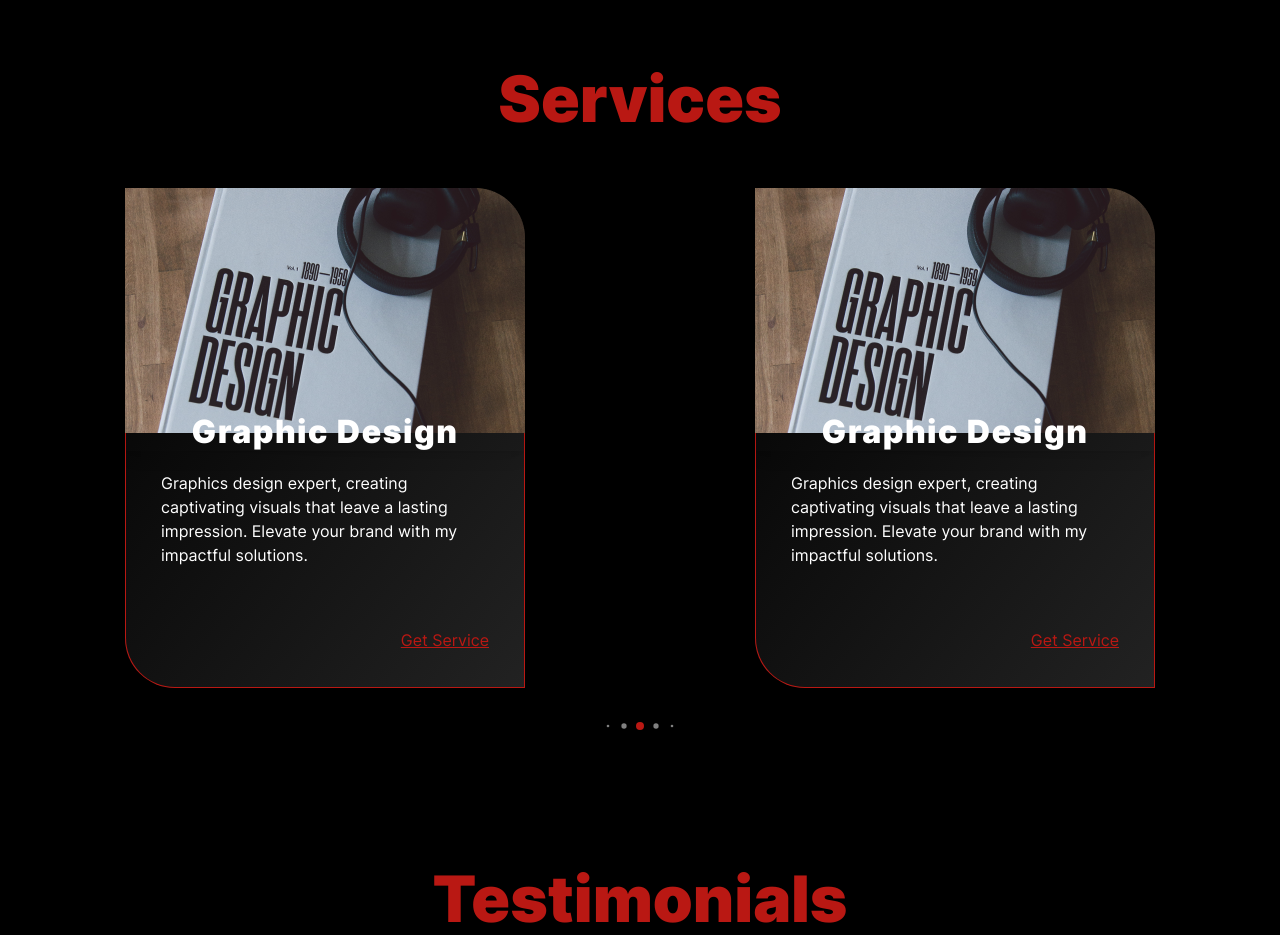
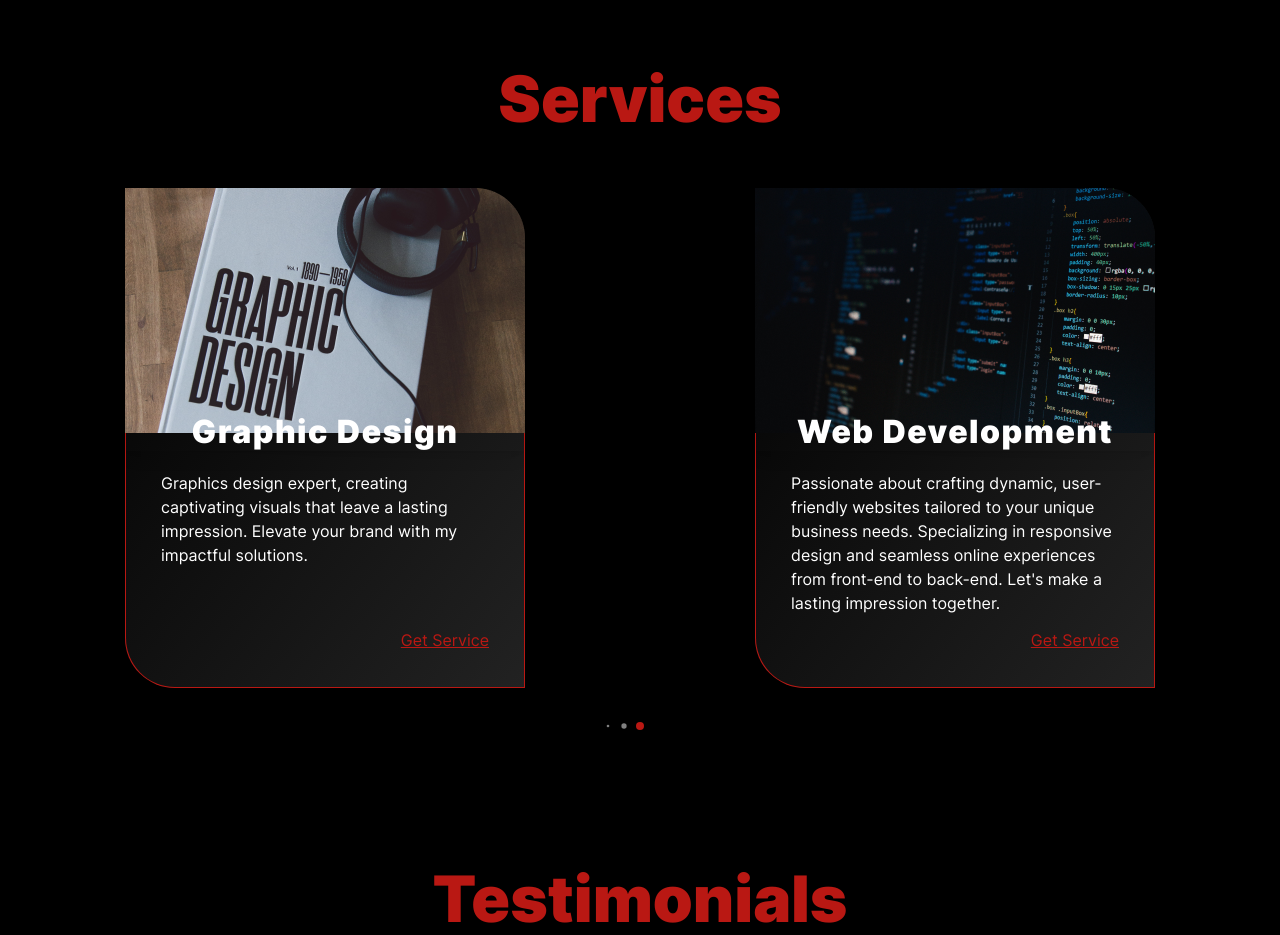
Before and after one commit to Babar78/my-portfolio, a React (Create React App) app: page / in a window 1280 px wide. Shown: the part 4060-4995 px from the top of the page. Built offline with nearby package versions, Linux system fonts and the light colour scheme; the HTML template or start-up script is replaced by a standard one.

Commit message:
Services Section Cards Updated

```diff
--- a/src/components/navbar/Navbar.jsx
+++ b/src/components/navbar/Navbar.jsx
@@ -131,7 +131,7 @@ function Navbar(props) {
                     to="dashboard"
                     spy={true}
                     smooth={true}
-                    offset={-100}
+                    offset={-50}
                     duration={800}
                     onClick={() => {
                       scrollToSection("dashboard");
@@ -147,7 +147,7 @@ function Navbar(props) {
                     to="aboutme"
                     spy={true}
                     smooth={true}
-                    offset={-100}
+                    offset={-50}
                     duration={800}
                     onClick={() => {
                       scrollToSection("aboutme");
@@ -164,7 +164,7 @@ function Navbar(props) {
                     to="skills"
                     spy={true}
                     smooth={true}
-                    offset={-100}
+                    offset={-50}
                     duration={800}
                     onClick={() => {
                       scrollToSection("skills");
@@ -180,7 +180,7 @@ function Navbar(props) {
                     to="workExperience"
                     spy={true}
                     smooth={true}
-                    offset={-100}
+                    offset={-50}
                     duration={800}
                     onClick={() => {
                       scrollToSection("workExperience");
@@ -199,7 +199,7 @@ function Navbar(props) {
                     to="projects"
                     spy={true}
                     smooth={true}
-                    offset={-100}
+                    offset={-50}
                     duration={800}
                     onClick={() => {
                       scrollToSection("projects");
@@ -216,7 +216,7 @@ function Navbar(props) {
                     to="services"
                     spy={true}
                     smooth={true}
-                    offset={-100}
+                    offset={-50}
                     duration={800}
                     onClick={() => {
                       scrollToSection("services");
@@ -233,7 +233,7 @@ function Navbar(props) {
                     to="testimonials"
                     spy={true}
                     smooth={true}
-                    offset={-100}
+                    offset={-50}
                     duration={800}
                     onClick={() => {
                       scrollToSection("testimonials");
@@ -251,7 +251,7 @@ function Navbar(props) {
                     to="contact"
                     spy={true}
                     smooth={true}
-                    offset={-100}
+                    offset={-50}
                     duration={800}
                     onClick={() => {
                       scrollToSection("contact");
@@ -274,7 +274,7 @@ function Navbar(props) {
                 to="dashboard"
                 spy={true}
                 smooth={true}
-                offset={-100}
+                offset={-50}
                 duration={800}
                 onClick={() => {
                   scrollToSection("dashboard");
@@ -290,7 +290,7 @@ function Navbar(props) {
                 to="aboutme"
                 spy={true}
                 smooth={true}
-                offset={-100}
+                offset={-50}
                 duration={800}
                 onClick={() => {
                   scrollToSection("aboutme");
@@ -307,7 +307,7 @@ function Navbar(props) {
                 to="skills"
                 spy={true}
                 smooth={true}
-                offset={-100}
+                offset={-50}
                 duration={800}
                 onClick={() => {
                   scrollToSection("skills");
@@ -323,7 +323,7 @@ function Navbar(props) {
                 to="workExperience"
                 spy={true}
                 smooth={true}
-                offset={-100}
+                offset={-50}
                 duration={800}
                 onClick={() => {
                   scrollToSection("workExperience");
@@ -340,7 +340,7 @@ function Navbar(props) {
                 to="projects"
                 spy={true}
                 smooth={true}
-                offset={-100}
+                offset={-50}
                 duration={800}
                 onClick={() => {
                   scrollToSection("projects");
@@ -357,7 +357,7 @@ function Navbar(props) {
                 to="services"
                 spy={true}
                 smooth={true}
-                offset={-100}
+                offset={-50}
                 duration={800}
                 onClick={() => {
                   scrollToSection("services");
@@ -374,7 +374,7 @@ function Navbar(props) {
                 to="testimonials"
                 spy={true}
                 smooth={true}
-                offset={-100}
+                offset={-50}
                 duration={800}
                 onClick={() => {
                   scrollToSection("testimonials");
@@ -390,7 +390,7 @@ function Navbar(props) {
                 to="contact"
                 spy={true}
                 smooth={true}
-                offset={-100}
+                offset={-50}
                 duration={800}
                 onClick={() => {
                   scrollToSection("contact");
--- a/src/components/servicesCard/ServicesCard.jsx
+++ b/src/components/servicesCard/ServicesCard.jsx
@@ -1,7 +1,8 @@
 import React from "react";
 import { useSpring, animated } from "react-spring";
+import { Link } from "react-scroll";
 
-function ServicesCard({title, description, image, ctaText}) {
+function ServicesCard({ title, description, image, ctaText }) {
   const [show, setShown] = React.useState(false);
 
   const props3 = useSpring({
@@ -25,12 +26,17 @@ function ServicesCard({title, description, image, ctaText}) {
       </div>
       <div className="border border-[1px] border-[#B91813] grow rounded-bl-[50px] border-t-0 relative">
         <h2 className="text-center -mt-5 shadow-lg">{title}</h2>
-        <p className="fz-16 px-[35px] py-[20px]">
-          {description}
-        </p>
-        <button className="btn fz-16 text-[#b91813] absolute right-[35px] bottom-[35px] underline hover:text-white">
+        <p className="fz-16 px-[35px] py-[20px]">{description}</p>
+        <Link
+          to="contact"
+          spy={true}
+          smooth={true}
+          offset={-50}
+          duration={800}
+          className="btn fz-16 text-[#b91813] absolute right-[35px] bottom-[35px] underline hover:text-white cursor-pointer"
+        >
           {ctaText}
-        </button>
+        </Link>
       </div>
     </animated.div>
   );
--- a/src/sections/servicesSection/ServicesSection.jsx
+++ b/src/sections/servicesSection/ServicesSection.jsx
@@ -30,21 +30,7 @@ const services = [
     description:
       "Graphics design expert, creating captivating visuals that leave a lasting impression. Elevate your brand with my impactful solutions.",
     image: serviceImage3,
-  },
-  {
-    id: 4,
-    title: "Graphic Design",
-    description:
-      "Graphics design expert, creating captivating visuals that leave a lasting impression. Elevate your brand with my impactful solutions.",
-    image: serviceImage3,
-  },
-  {
-    id: 5,
-    title: "Graphic Design",
-    description:
-      "Graphics design expert, creating captivating visuals that leave a lasting impression. Elevate your brand with my impactful solutions.",
-    image: serviceImage3,
-  },
+  }
 ];
 
 function ServicesSection() {
```
